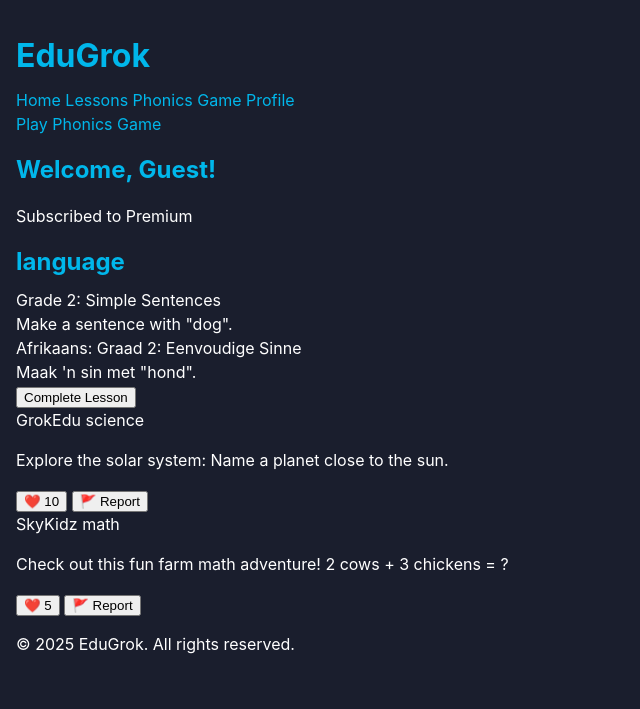
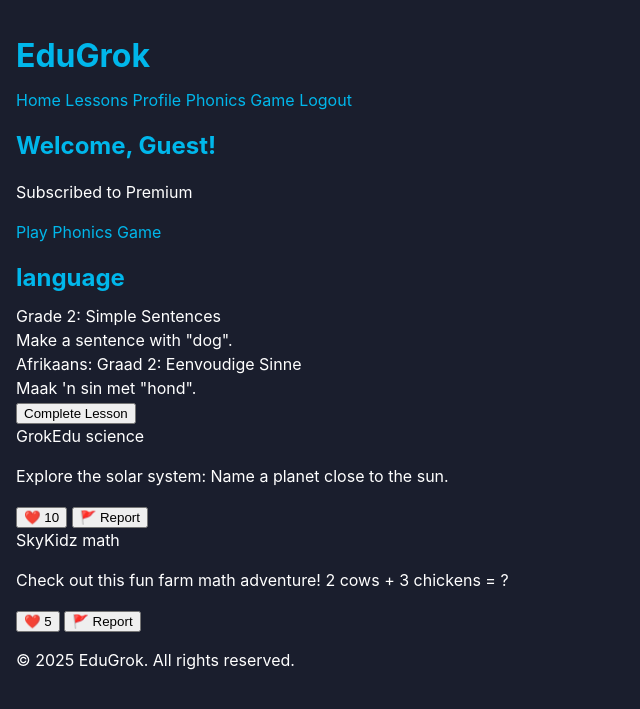
Before and after one commit to MarketExpander99/EduGrok, a Flask app: page / in a window 1280 px wide. Shown: the top 709 px of the page, without its empty margins (0-640 px from the left). Run offline with Flask 3, Linux system fonts and the light colour scheme; the visitor is signed in with stand-in values (Sample User, id 1); data comes from the database, SQL or seed files in the repository; data that the repository does not hold is empty; parts of the project's set-up code (start-up, migrations or seed data) failed here and were passed over.

Commit message:
homehtml update

```diff
--- a/templates/home.html.j2
+++ b/templates/home.html.j2
@@ -49,44 +49,28 @@
         }
     </script>
 </head>
-<body class="min-h-screen {{ session.theme|default('astronaut') }} bg-gray-100
-
-dark:bg-gray-800 text-gray-900 dark:text-white">
+<body class="min-h-screen {{ session.theme|default('astronaut') }} bg-gray-100 dark:bg-gray-800 text-gray-900 dark:text-white">
     <header class="bg-white dark:bg-gray-700 p-4 shadow">
         <h1 class="text-3xl font-bold">EduGrok</h1>
         <nav class="mt-2">
-            <a href="{{ url_for('home') }}" class="mr-4 text-blue-500
-
-hover:underline">Home</a>
-            <a href="{{ url_for('lessons') }}" class="mr-4 text-blue-500
-
-hover:underline">Lessons</a>
-            <a href="{{ url_for('phonics_game') }}" class="mr-4 text-blue-500
-
-hover:underline">Phonics Game</a>
-            <a href="{{ url_for('profile') }}" class="text-blue-500
-
-hover:underline">Profile</a>
+            <a href="{{ url_for('home') }}" class="mr-4 text-blue-500 hover:underline">Home</a>
+            <a href="{{ url_for('lessons') }}" class="mr-4 text-blue-500 hover:underline">Lessons</a>
+            <a href="{{ url_for('profile') }}" class="mr-4 text-blue-500 hover:underline">Profile</a>
+            <a href="{{ url_for('phonics_game') }}" class="mr-4 text-blue-500 hover:underline">Phonics Game</a>
+            <a href="{{ url_for('logout') }}" class="text-blue-500 hover:underline">Logout</a>
         </nav>
     </header>
 
     <div class="container mx-auto p-4">
-        <!-- Phonics Game Link -->
-        <div class="flex justify-center mb-4">
-            <a href="{{ url_for('phonics_game') }}" class="bg-blue-500 text-white
-
-px-4 py-2 rounded hover:bg-blue-600">Play Phonics Game</a>
-        </div>
         <!-- Welcome Message -->
         <div class="bg-white dark:bg-gray-700 p-4 mb-6 rounded shadow">
-            <h2 class="text-xl font-semibold">Welcome, {{ session.get('email',
-
-'Guest') }}!</h2>
+            <h2 class="text-xl font-semibold">Welcome, {{ session.get('email', 'Guest') }}!</h2>
             {% if subscribed %}
-                <p class="text-green-600 dark:text-green-300 mt-2">Subscribed to
-
-Premium</p>
+                <p class="text-green-600 dark:text-green-300 mt-2">Subscribed to Premium</p>
             {% endif %}
+            <div class="mt-4">
+                <a href="{{ url_for('phonics_game') }}" class="bg-blue-500 text-white px-4 py-2 rounded hover:bg-blue-600">Play Phonics Game</a>
+            </div>
         </div>
 
         <!-- Active Lesson -->
@@ -94,11 +78,7 @@
             <div class="bg-white dark:bg-gray-700 p-4 mb-4 rounded shadow">
                 <h2 class="text-xl font-semibold">{{ lesson.subject }}</h2>
                 <div class="mt-2">{{ lesson.content|safe }}</div>
-                <button onclick="completeLesson('{{ lesson.id }}')" class="mt-2
-
-bg-blue-500 text-white px-4 py-2 rounded hover:bg-blue-600">Complete
-
-Lesson</button>
+                <button onclick="completeLesson('{{ lesson.id }}')" class="mt-2 bg-blue-500 text-white px-4 py-2 rounded hover:bg-blue-600">Complete Lesson</button>
             </div>
         {% endif %}
 
@@ -106,9 +86,7 @@
         {% if test %}
             <div class="bg-white dark:bg-gray-700 p-4 mb-4 rounded shadow">
                 <h2 class="text-xl font-semibold">Latest Test</h2>
-                <p>Grade: {{ test.grade }}, Score: {{ test.score }}, Date: {{
-
-test.date }}</p>
+                <p>Grade: {{ test.grade }}, Score: {{ test.score }}, Date: {{ test.date }}</p>
             </div>
         {% endif %}
 
@@ -119,45 +97,27 @@
                     <div class="bg-white dark:bg-gray-700 p-4 rounded shadow">
                         <div class="flex justify-between items-center mb-2">
                             <span class="font-semibold">{{ post.handle }}</span>
-                            <span class="text-sm text-gray-500 dark:text-gray-
-
-400">{{ post.subject }}</span>
+                            <span class="text-sm text-gray-500 dark:text-gray-400">{{ post.subject }}</span>
                         </div>
                         <p class="mb-2">{{ post.content|safe }}</p>
                         <div class="flex space-x-4">
-                            <button onclick="likePost('{{ post.id }}')"
-
-class="flex items-center {% if post.liked_by_user is defined and
-
-post.liked_by_user %}text-red-500{% else %}text-gray-500{% endif %} hover:text-
-
-red-600">
-                                ❤️ <span id="likes-{{ post.id }}" class="ml-1">{{
-
-post.likes|default(0) }}</span>
+                            <button onclick="likePost('{{ post.id }}')" class="flex items-center {% if post.liked_by_user is defined and post.liked_by_user %}text-red-500{% else %}text-gray-500{% endif %} hover:text-red-600">
+                                ❤️ <span id="likes-{{ post.id }}" class="ml-1">{{ post.likes|default(0) }}</span>
                             </button>
-                            <button onclick="reportPost('{{ post.id }}')"
-
-class="text-gray-500 hover:text-yellow-500">
+                            <button onclick="reportPost('{{ post.id }}')" class="text-gray-500 hover:text-yellow-500">
                                 🚩 Report
                             </button>
                         </div>
                     </div>
                 {% endfor %}
             {% else %}
-                <p class="text-red-500">Failed to load feed. Please try
-
-again.</p>
-                <script>console.error('No posts loaded - check server
-
-logs');</script>
+                <p class="text-red-500">Failed to load feed. Please try again.</p>
+                <script>console.error('No posts loaded - check server logs');</script>
             {% endif %}
         </div>
     </div>
 
-    <footer class="bg-white dark:bg-gray-700 p-4 mt-6 text-center text-gray-500
-
-dark:text-gray-400">
+    <footer class="bg-white dark:bg-gray-700 p-4 mt-6 text-center text-gray-500 dark:text-gray-400">
         <p>&copy; 2025 EduGrok. All rights reserved.</p>
     </footer>
 </body>
```
